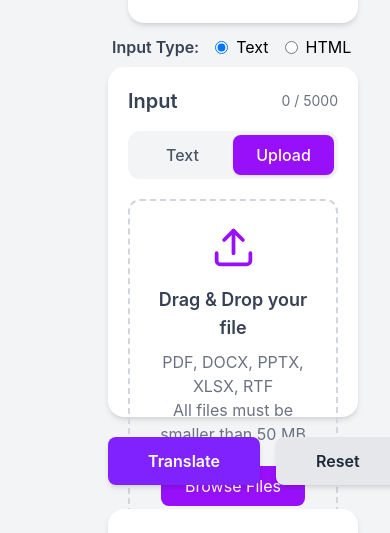
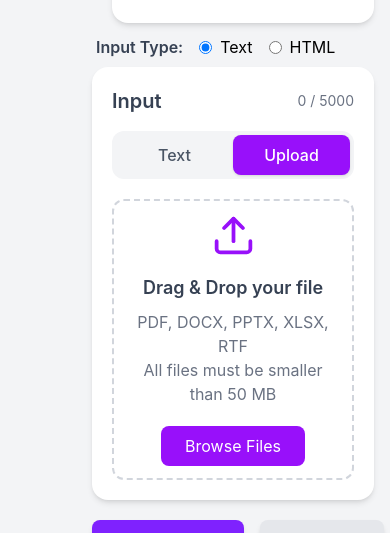
Before and after one commit to Shalvi-Rastogi/BhashaLipika, a React (Vite) app in the folder frontend/: page / in a window 390 px wide. Both pictures are taken after a click on the button "Upload". Shown: the part 281-814 px from the top of the page. Built offline with nearby package versions, Linux system fonts and the light colour scheme; no server answers.

Commit message:
Fixed UI for upload button

```diff
--- a/frontend/src/components/Input.jsx
+++ b/frontend/src/components/Input.jsx
@@ -117,7 +117,7 @@ function InputPanel({
     uploadStatus.startsWith("Select source and target");
 
   return (
-    <div className="bg-white rounded-2xl shadow-md p-5 h-[350px] flex flex-col">
+    <div className="bg-white rounded-2xl shadow-md p-5 min-h-[350px] h-auto min-w-0 flex flex-col overflow-hidden">
 
       {/* Header */}
       <div className="flex justify-between items-center mb-4">
@@ -173,9 +173,10 @@ function InputPanel({
 
         /* UPLOAD MODE */
         <div
-          className="flex-1 border-2 border-dashed border-gray-300
-                     rounded-xl flex flex-col items-center justify-center
-                     text-center p-6"
+          className="flex-1 min-h-0 min-w-0 w-full box-border
+                      border-2 border-dashed border-gray-300
+                      rounded-xl flex flex-col items-center justify-center
+                      text-center p-3 sm:p-4 overflow-y-auto"
         >
 
           <Upload
--- a/frontend/src/pages/Home.jsx
+++ b/frontend/src/pages/Home.jsx
@@ -183,7 +183,7 @@ function Home() {
   // RETURN
   // ------------------------------------------------
   return (
-    <div className="h-screen bg-gray-100 px-8 py-1">
+    <div className="h-screen bg-gray-100 px-4 sm:px-6 lg:px-8 py-1">
       <div className="max-w-6xl mx-auto">
         {/* CDAC Logo */}
         <div className="flex items-center gap-4 mb-3">
```
